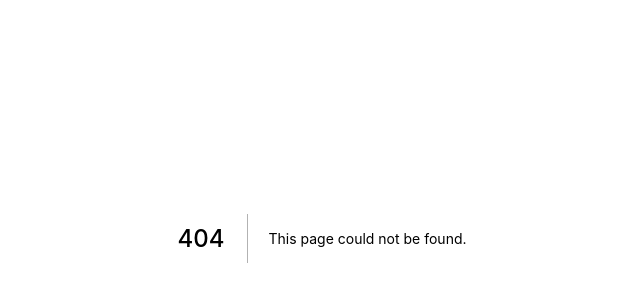
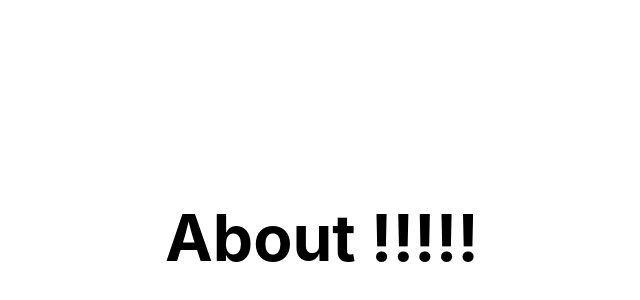
Before and after one commit to LucasMatosBognotti/next-app, a Next.js app: page /about in a window 1280 px wide. Before the commit this address had no page. Shown: the part 162-462 px from the top of the page, without its empty margins (318-958 px from the left). Built offline with nearby package versions, Linux system fonts and the light colour scheme.

Commit message:
Feat: Creiação da pagina About

```diff
--- /dev/null
+++ b/pages/about.tsx
@@ -0,0 +1,11 @@
+import styles from '../styles/Home.module.css'
+
+export default function About() {
+  return (
+    <div className={styles.container}>
+      <h1 className={styles.title}>
+        About !!!!!
+      </h1>
+    </div>
+  );
+}
```
